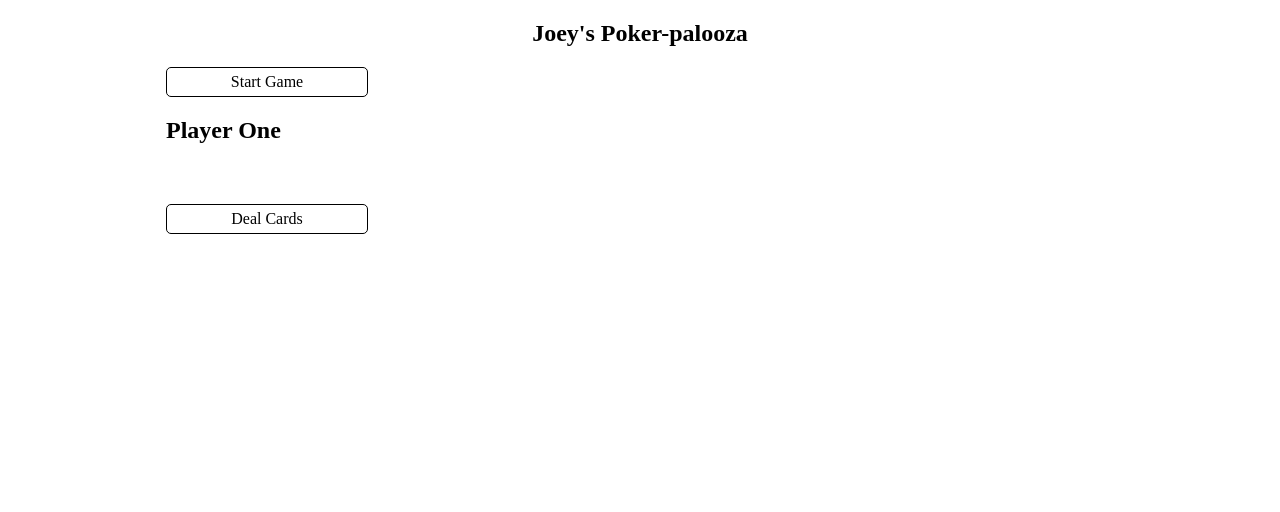
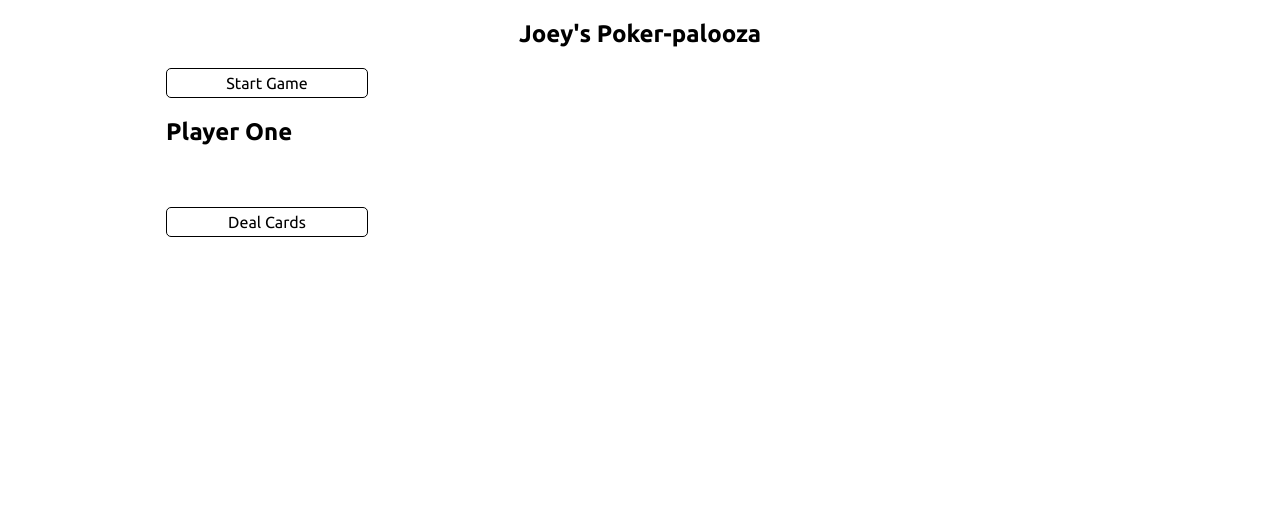
Before and after one commit to JoeyBy/poker-hand-comparison, a plain HTML site: page poker-hand.html in a window 1280 px wide. Shown: the top 512 px of the page. Drawn offline with nearby package versions, Linux system fonts and the light colour scheme.

Commit message:
add ubuntu font. change duplicate start ID tags. '

```diff
--- a/poker-hand.css
+++ b/poker-hand.css
@@ -1,3 +1,7 @@
+body {
+  font-family: "Ubuntu";
+}
+
 input {
   width: 70px;
   padding: 10px;
--- a/poker-hand.html
+++ b/poker-hand.html
@@ -3,11 +3,12 @@
 <html>
   <head>
     <script src="https://ajax.googleapis.com/ajax/libs/jquery/2.1.4/jquery.min.js"></script>
+    <link href='https://fonts.googleapis.com/css?family=Ubuntu:400,700' rel='stylesheet' type='text/css'>
 
     <link rel="stylesheet" type="text/css" href="poker-hand.css">
   </head>
   <body>
-  <section id="startGame" class="container handsDelt">
+  <section id="startDeal" class="container handsDelt">
       <h1>Joey's Poker-palooza</h1>
 
       <div class="cardButton">Start Game</div>
--- a/poker-start.js
+++ b/poker-start.js
@@ -21,7 +21,6 @@ function randomNumber(deck) {
 
 function dealHand(deck) {
   var hand = [];
-
   // pushes 5 elements from the deck array into the hand array. removes the card delt from the deck.
   for (var i = 0; i < 5; i++ ) {
     var cardNumber = randomNumber(deck);
@@ -56,12 +55,13 @@ function showCards(hand) {
   cardFive.innerHTML = hand[4]
 }
 
-  $('#startGame').on('click', function () {
+  $('#startDeal').on('click', function () {
     startgame();
   })
   $('#dealCards').on('click', function() {
     gameHand = dealHand(deck);
     showCards(gameHand)
+    console.log(gameHand)
   })
 //test
 })
```
